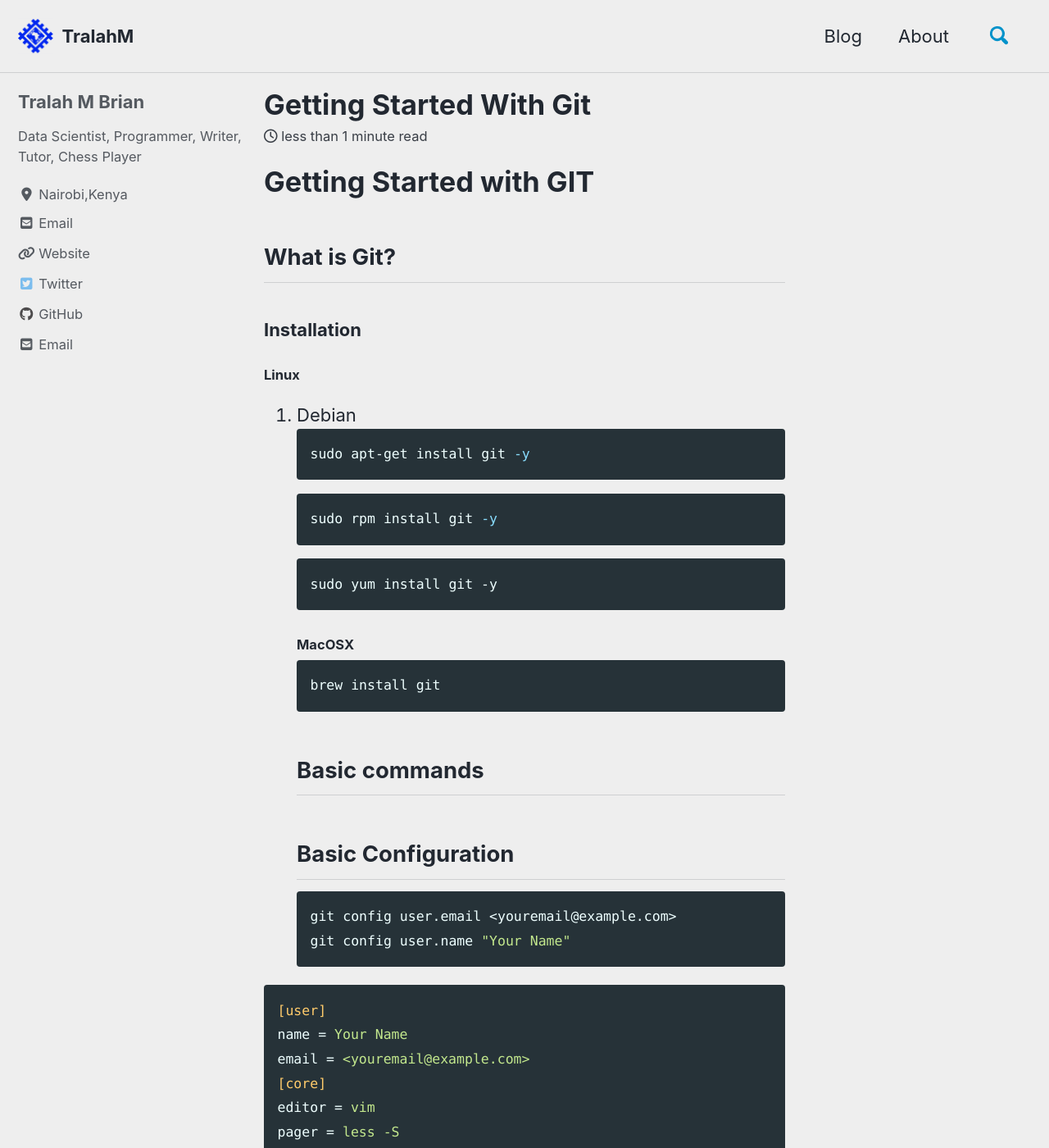
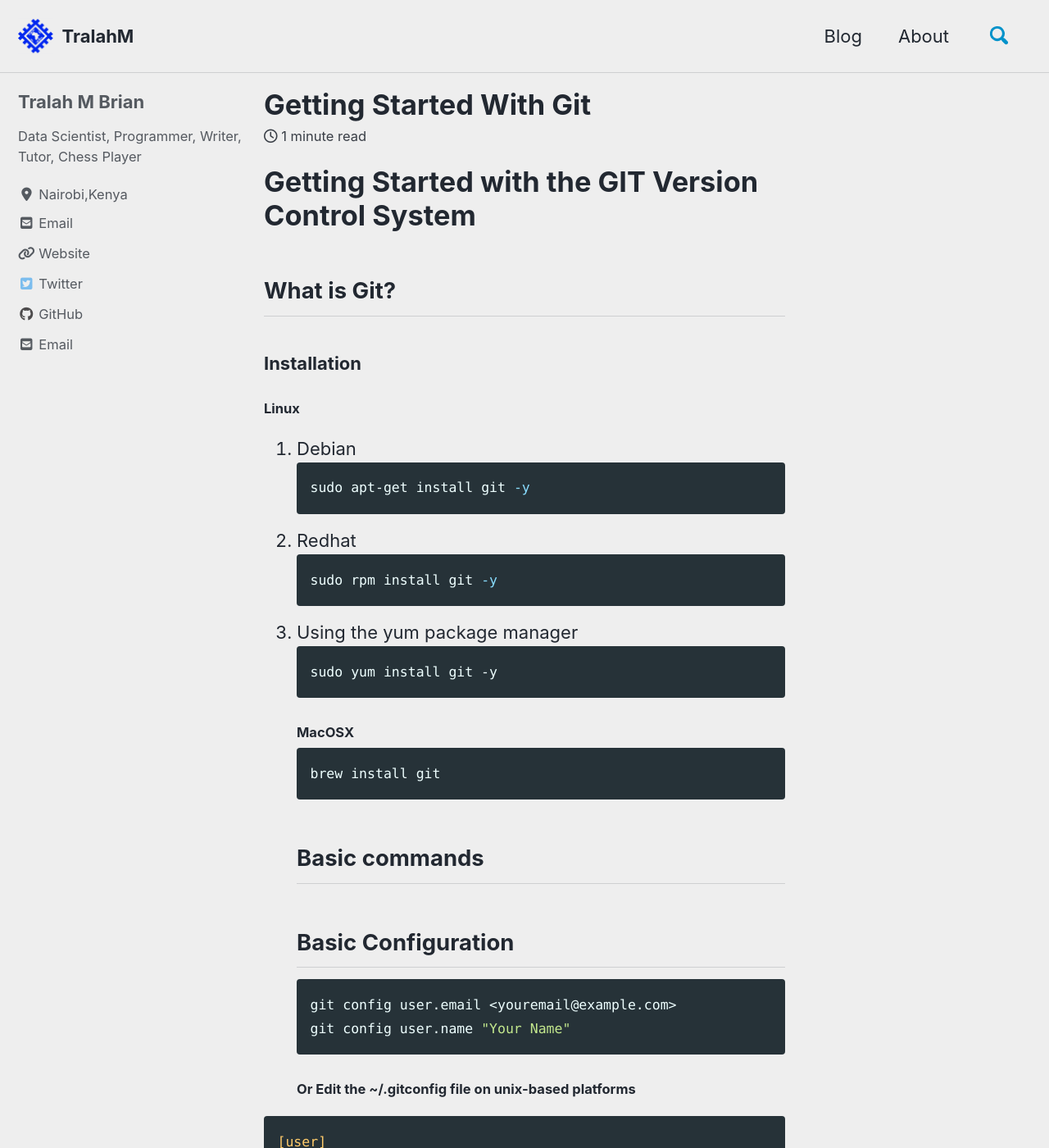
Before and after one commit to TralahM/TralahM.github.io, a Jekyll site: the page built from _posts/2020-01-30-Getting-Started-with-GIT.markdown, in a window 1280 px wide and 1400 px high. Shown: the whole window at 82% size. Built offline with Jekyll 4.4.1, drawn with Linux system fonts in a browser that asks for light colours; cached includes are drawn as plain includes; nearby versions of some CDN libraries; some of the changed text lies outside the part shown.

Commit message:
git 101 update

````diff
--- a/_posts/2020-01-30-Getting-Started-with-GIT.markdown
+++ b/_posts/2020-01-30-Getting-Started-with-GIT.markdown
@@ -1,4 +1,9 @@
-# Getting Started with GIT
+---
+categories: git vcs
+excerpt: "Getting Started with the GIT Version Control System"
+---
+
+# Getting Started with the GIT Version Control System
 ## What is Git?
 ### Installation
 #### Linux
@@ -6,9 +11,11 @@
 ```sh
 sudo apt-get install git -y
 ```
+2. Redhat
 ```sh
 sudo rpm install git -y
 ```
+3. Using the yum package manager
 ```console
 sudo yum install git -y
 ```
@@ -22,6 +29,7 @@ brew install git
 git config user.email <youremail@example.com>
 git config user.name "Your Name"
 ```
+##### Or Edit the ~/.gitconfig file on unix-based platforms
 
 ```ini
 [user]
@@ -54,6 +62,12 @@ helper = cache
 autocorrect = 10
 ```
 ### Creating a new repository
+```sh
+mkdir new_repo
+cd new_repo
+git init .
+git remote add origin <git@your-remote-url.com:username/repo_name.git>
+```
 ### Commits
 ```sh
 git add . # Add all files in source tree
````
